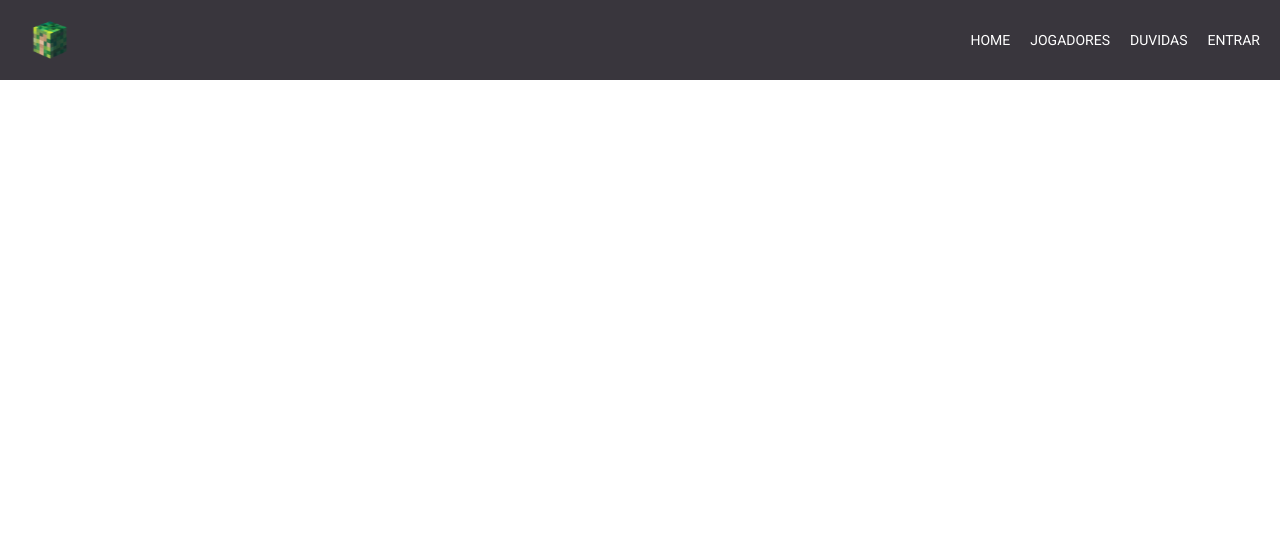
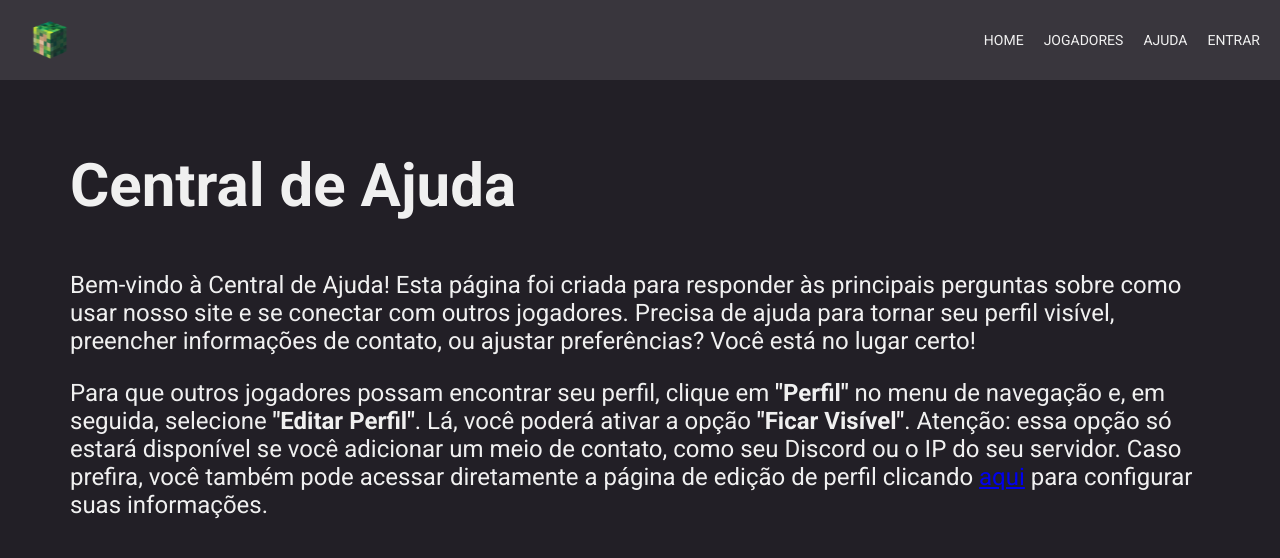
Before and after one commit to NathanChacon/minecraft-server-app, a React (Create React App) app: page /help in a window 1280 px wide. Shown: the top 558 px of the page. Built offline with nearby package versions, Linux system fonts and the light colour scheme.

Commit message:
feat: add help page

```diff
--- a/src/App.tsx
+++ b/src/App.tsx
@@ -7,6 +7,7 @@ import SignIn from './pages/SignIn';
 import EditProfile from './pages/EditProfile';
 import { UserProvider } from './context/UserContext';
 import AuthGuardian from './guardians/AuthGuardian';
+import Help from './pages/Help';
 
 const App: React.FC = () => {
   return (
@@ -18,13 +19,10 @@ const App: React.FC = () => {
           <Route path="/players" element={<AuthGuardian><PlayersList /></AuthGuardian>} />
           <Route path="/login" element={<SignIn />} />
           <Route path="/edit-profile" element={<AuthGuardian><EditProfile /></AuthGuardian>} />
+          <Route path="/help" element={<Help />} />
         </Routes>
         </UserProvider>
       </Router>
-
-
-
-
   );
 };
 
--- a/src/api/config/firebase.ts
+++ b/src/api/config/firebase.ts
@@ -10,7 +10,6 @@ import { firebaseConfig as prodConfig } from "./firebaseconfig.prod";
 
 const firebaseConfig = process.env.REACT_APP_ENV === "production" ? prodConfig : devConfig;
 
-
 const app = initializeApp(firebaseConfig);
 
 
--- a/src/components/Nav/index.tsx
+++ b/src/components/Nav/index.tsx
@@ -23,7 +23,7 @@ function Nav() {
       <div className={`navbar__dropdown ${isOpen ? 'open' : ''}`}>
         <Link to="/" className="navbar__item">HOME</Link>
         <Link to="/players" className="navbar__item">JOGADORES</Link>
-        <Link to="/help" className="navbar__item">DUVIDAS</Link>
+        <Link to="/help" className="navbar__item">AJUDA</Link>
 
         {user ? (
           <>
--- a/src/components/Nav/style.css
+++ b/src/components/Nav/style.css
@@ -6,7 +6,7 @@
   align-items: center;
   padding: 10px 20px;
   background-color: #39363D;
-  color: white;
+  color: #F0F0F0;
   position: fixed;
   top: 0;
   left: 0;
@@ -40,7 +40,7 @@
 }
 
 .navbar__item {
-  color: white;
+  color: #F0F0F0;
   text-decoration: none;
 }
 
@@ -52,7 +52,7 @@
 .navbar__perfil {
   position: relative;
   cursor: pointer;
-  color: white;
+  color: #F0F0F0;
   display: flex;
   align-items: center;
 }
@@ -95,7 +95,7 @@
 .navbar__perfil-item {
   display: block;
   padding: 10px 15px;
-  color: white;
+  color: #F0F0F0;
   text-decoration: none;
   transition: background-color 0.3s;
 }
@@ -108,7 +108,7 @@
   width: 100%;
   text-align: left;
   text-decoration: none;
-  color: white;
+  color: #F0F0F0;
 }
 
 .navbar__perfil-item:hover {
--- a/src/pages/EditProfile/style.css
+++ b/src/pages/EditProfile/style.css
@@ -10,7 +10,7 @@
     padding: 120px 20px 20px 20px;
     width: 100%;
     min-height: 100vh;
-    color: white;
+    color:#F0F0F0;
     background-color: #221F26;
     display: flex;
     flex-direction: column;
@@ -108,7 +108,7 @@
     width: 100%;
     max-width: 225px;
     font-size: 18px;
-    color: white;
+    color: #F0F0F0;
     padding: 20px;
     outline: none;
     border: none;
--- /dev/null
+++ b/src/pages/Help/index.tsx
@@ -0,0 +1,22 @@
+import { Link } from 'react-router-dom';
+import './style.css'
+const Help = () => {
+    return (
+        <section className='help'>
+            <header className='help__header'>
+                <h1 className='help__title'>Central de Ajuda</h1>
+            </header>
+            <article>
+            <p className='help__text'>
+                Bem-vindo à Central de Ajuda! Esta página foi criada para responder às principais perguntas sobre como usar nosso site e se conectar com outros jogadores. Precisa de ajuda para tornar seu perfil visível, preencher informações de contato, ou ajustar preferências? Você está no lugar certo!
+            </p>
+                <p className='help__text'>
+                    Para que outros jogadores possam encontrar seu perfil, clique em <strong>"Perfil"</strong> no menu de navegação e, em seguida, selecione <strong>"Editar Perfil"</strong>. Lá, você poderá ativar a opção <strong>"Ficar Visível"</strong>. Atenção: essa opção só estará disponível se você adicionar um meio de contato, como seu Discord ou o IP do seu servidor. Caso prefira, você também pode acessar diretamente a página de edição de perfil clicando <Link to="/edit-profile">aqui</Link> para configurar suas informações.
+                </p>
+            </article>
+        </section>
+    )
+}
+
+
+export default Help
--- /dev/null
+++ b/src/pages/Help/style.css
@@ -0,0 +1,31 @@
+.help{
+    min-height: 100vh;
+    padding: 120px 10px 0px 10px;
+    color: #F0F0F0;
+    background-color: #221F26;
+}
+
+.help__header{
+    margin: 0;
+    padding: 0;
+    font-size: 30px;
+}
+
+.help__text{
+    font-size: 20px;
+}
+
+@media (min-width: 768px) {
+    .help{
+        padding: 100px 70px 0px 70px;
+    }
+
+    .help__header{
+        font-size: 40px;
+    }
+
+    .help__text{
+        font-size: 24px;
+    }
+
+}
--- a/src/pages/Home/style.css
+++ b/src/pages/Home/style.css
@@ -1,6 +1,6 @@
 .home{
     min-height: 100vh;
-    color: white;
+    color: #F0F0F0;
     padding: 100px 20px 0px 20px;
     background-color: #221F26;
     display: flex;
@@ -29,7 +29,7 @@
     width: 100%;
     max-width: 500px;
     font-size: 18px;
-    color: white;
+    color: #F0F0F0;
     padding: 20px;
     outline: none;
     background-color: #39363D;
@@ -44,7 +44,6 @@
 /* Responsive styling for larger screens */
 @media (min-width: 768px) {
     .home{
-        color: white;
         padding: 100px 60px 60px 60px;
         display: flex;
         flex-direction: row;
@@ -91,7 +90,6 @@
     .home__button{
         width: 100%;
         font-size: 16px;
-        color: white;
         padding: 20px;
         outline: none;
         background-color: #39363D;
--- a/src/pages/PlayersList/style.css
+++ b/src/pages/PlayersList/style.css
@@ -1,6 +1,6 @@
 .players{
     min-height: 100vh;
-    color: white;
+    color: #F0F0F0;
     background-color: #221F26;
     padding: 20px 18px 0px 18px;
 }
@@ -146,7 +146,6 @@
 
     .players{
         height: 100vh;
-        color: white;
         background-color: #221F26;
         padding: 100px 70px 0px 70px;
     }
```
